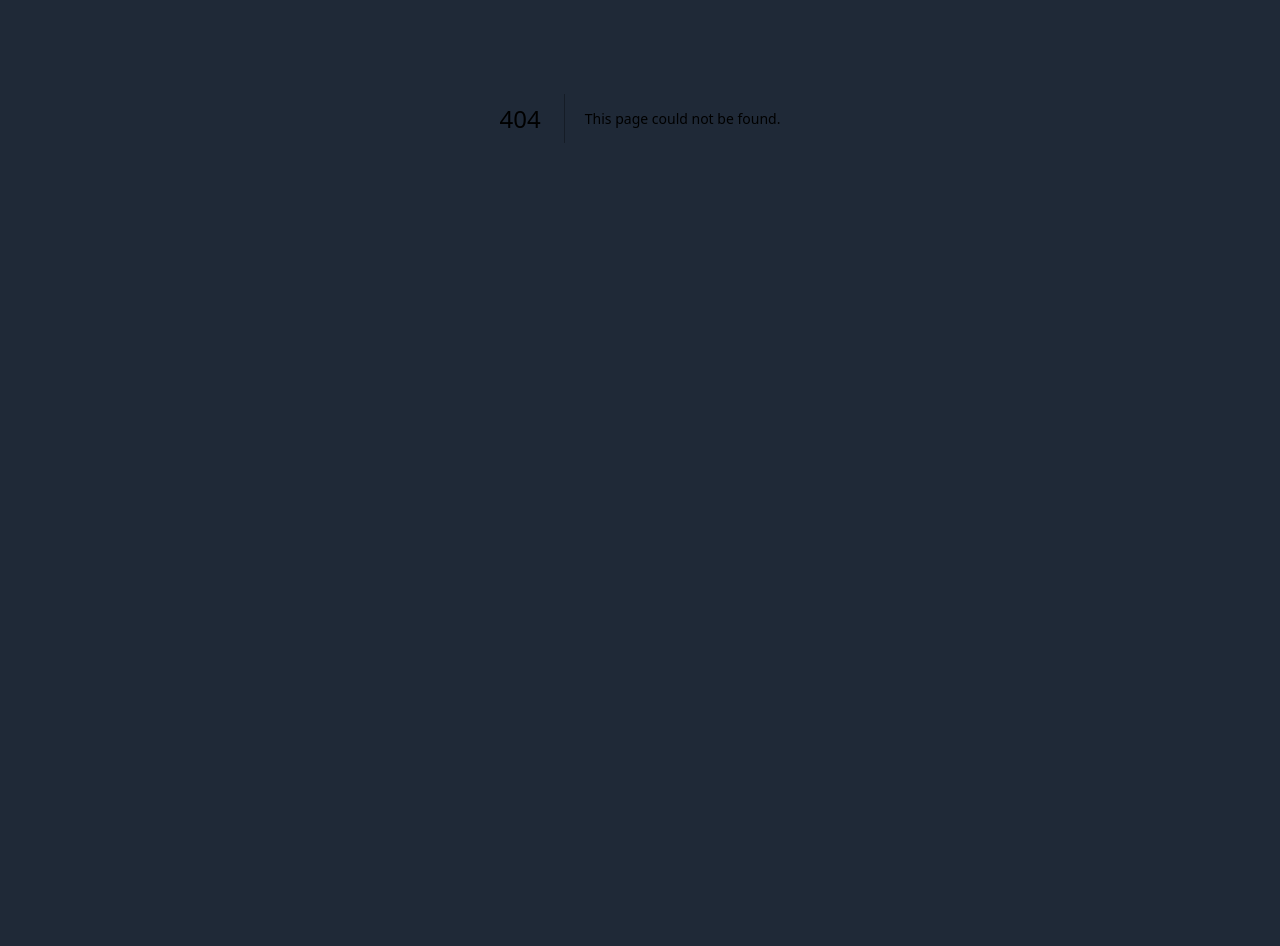
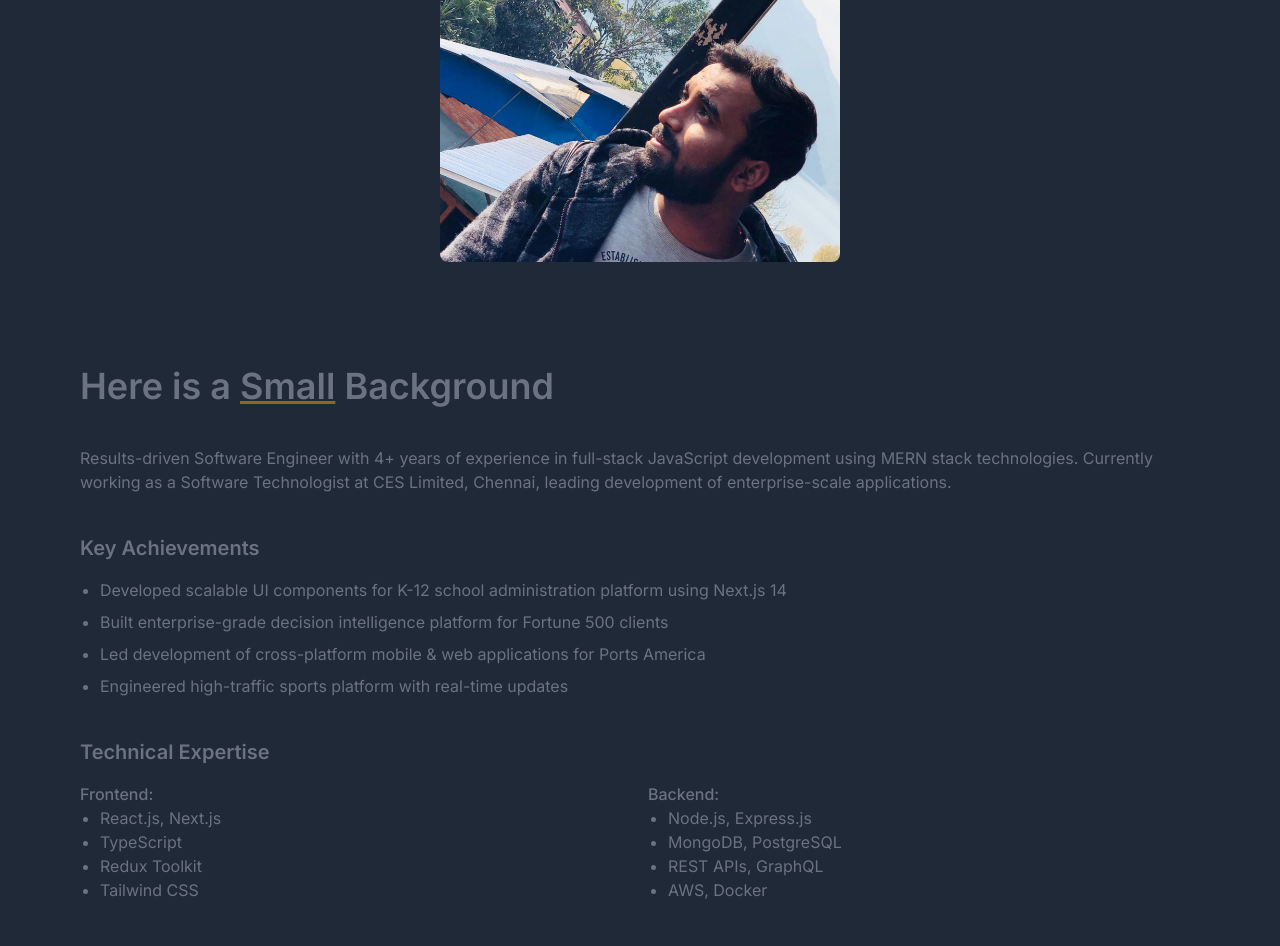
Before and after one commit to guptaPrateek10/myPortfolio, a Next.js app: page /about in a window 1280 px wide. Before the commit this address had no page. Shown: the part 348-1294 px from the top of the page. Before the commit the page ends 866 px from the top, so only its background shows below. Built offline with nearby package versions, Linux system fonts and the light colour scheme.

Commit message:
Add About page with SEO metadata and personal information

```diff
--- /dev/null
+++ b/src/pages/about.tsx
@@ -0,0 +1,151 @@
+import Head from "next/head";
+import Image from "next/image";
+import { Inter } from "next/font/google";
+
+const inter = Inter({ subsets: ["latin"] });
+
+export default function AboutPage() {
+  return (
+    <main
+      className={`dark:bg-gray-800 bg-white h-screen flex flex-col  ${inter.className} `}
+    >
+      <Head>
+        <title>
+          About | Prateek Gupta - Software Engineer, React Developer
+        </title>
+        <meta
+          name="description"
+          content="About Prateek Gupta - Senior Software Engineer, React Developer, MCA, Portfolio, Varanasi, Nagpur, Mumbai. Experienced web developer and software engineer."
+        />
+        <meta
+          name="keywords"
+          content="prateek gupta portfolio, Prateek gupta, Prateek gupta web developer, Software Engineer, React Developer, Senior Software Engineer, Prateek gupta Varanasi, Prateek gupta MCA, Prateek Gupta Nagpur, web developer, software engineer, full stack developer, javascript developer, mumbai, varanasi, nagpur, MCA, frontend developer, backend developer, nextjs, nodejs, typescript, scalable web applications, system design, LLD, HLD, Prateek Gupta Mumbai, Prateek Gupta India"
+        />
+        <meta name="author" content="Prateek Gupta" />
+        <link rel="canonical" href="https://iprateek.in/about" />
+        <meta property="og:type" content="profile" />
+        <meta
+          property="og:title"
+          content="About | Prateek Gupta - Software Engineer, React Developer"
+        />
+        <meta
+          property="og:description"
+          content="About Prateek Gupta - Senior Software Engineer, React Developer, MCA, Portfolio, Varanasi, Nagpur, Mumbai. Experienced web developer and software engineer."
+        />
+        <meta property="og:url" content="https://iprateek.in/about" />
+        <meta property="og:image" content="https://iprateek.in/mypic.jpg" />
+        <meta property="og:site_name" content="Prateek Gupta Portfolio" />
+        <meta name="twitter:card" content="summary_large_image" />
+        <meta
+          name="twitter:title"
+          content="About | Prateek Gupta - Software Engineer, React Developer"
+        />
+        <meta
+          name="twitter:description"
+          content="About Prateek Gupta - Senior Software Engineer, React Developer, MCA, Portfolio, Varanasi, Nagpur, Mumbai. Experienced web developer and software engineer."
+        />
+        <meta name="twitter:image" content="https://iprateek.in/mypic.jpg" />
+        <meta name="twitter:site" content="@catchmeprateek" />
+        <meta name="twitter:creator" content="@catchmeprateek" />
+      </Head>
+      <div
+        className="flex  flex-col  relative h-screen text-center md:text-left md:flex-col sm:flex-col xl:flex-col
+    max-w-7xl px-10 justify-evenly mx-auto py-20 gap-8 items-center "
+      >
+        <h3 className="  uppercase tracking-[20px] text-gray-500 text-2xl">
+          About
+        </h3>
+        <Image
+          src="/mypic.jpg"
+          width={150}
+          height={150}
+          alt="Prateek picture"
+          className="-mb-20 md:mb-0  rounded-full object-cover
+        flex-shrink-0 w-56 h-56 md:rounded-lg
+         md:w-64 md:h-95 xl:w-[400px] xl:h-[400px] "
+        />
+        <div className="space-y-10 my-12 px-0 md:px-10">
+          <h4 className="text-4xl font-semibold my-6 text-gray-500">
+            Here is a{" "}
+            <span className="underline decoration-[#f7ab0a]/50"> Small</span>{" "}
+            Background
+          </h4>
+          <p className="text-base dark: text-gray-500">
+            Results-driven Software Engineer with 4+ years of experience in
+            full-stack JavaScript development using MERN stack technologies.
+            Currently working as a Software Technologist at CES Limited,
+            Chennai, leading development of enterprise-scale applications.
+          </p>
+
+          <div className="space-y-4">
+            <h5 className="text-xl font-semibold text-gray-500">
+              Key Achievements
+            </h5>
+            <ul className="list-disc pl-5 space-y-2 text-gray-500">
+              <li>
+                Developed scalable UI components for K-12 school administration
+                platform using Next.js 14
+              </li>
+              <li>
+                Built enterprise-grade decision intelligence platform for
+                Fortune 500 clients
+              </li>
+              <li>
+                Led development of cross-platform mobile & web applications for
+                Ports America
+              </li>
+              <li>
+                Engineered high-traffic sports platform with real-time updates
+              </li>
+            </ul>
+          </div>
+
+          <div className="space-y-4">
+            <h5 className="text-xl font-semibold text-gray-500">
+              Technical Expertise
+            </h5>
+            <div className="grid grid-cols-2 gap-4 text-gray-500">
+              <div>
+                <h6 className="font-medium">Frontend:</h6>
+                <ul className="list-disc pl-5">
+                  <li>React.js, Next.js</li>
+                  <li>TypeScript</li>
+                  <li>Redux Toolkit</li>
+                  <li>Tailwind CSS</li>
+                </ul>
+              </div>
+              <div>
+                <h6 className="font-medium">Backend:</h6>
+                <ul className="list-disc pl-5">
+                  <li>Node.js, Express.js</li>
+                  <li>MongoDB, PostgreSQL</li>
+                  <li>REST APIs, GraphQL</li>
+                  <li>AWS, Docker</li>
+                </ul>
+              </div>
+            </div>
+          </div>
+
+          <div className="space-y-4">
+            <h5 className="text-xl font-semibold text-gray-500">Education</h5>
+            <p className="text-gray-500">MCA from SRKNEC, Nagpur University</p>
+          </div>
+
+          <div className="mt-8 py-8">
+            <p className="text-gray-500">
+              📍 Based in Mumbai, MH
+              <br />
+              📧{" "}
+              <a
+                href="mailto:guptaprateek10@gmail.com"
+                className="text-blue-500 hover:underline"
+              >
+                guptaprateek10@gmail.com
+              </a>
+            </p>
+          </div>
+        </div>
+      </div>
+    </main>
+  );
+}
```
Also changed, not shown: 1 other file (tests, documents, lock files or other folders).
